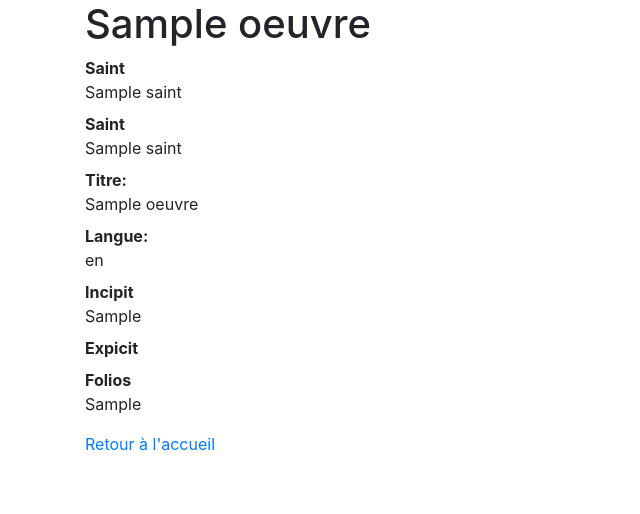
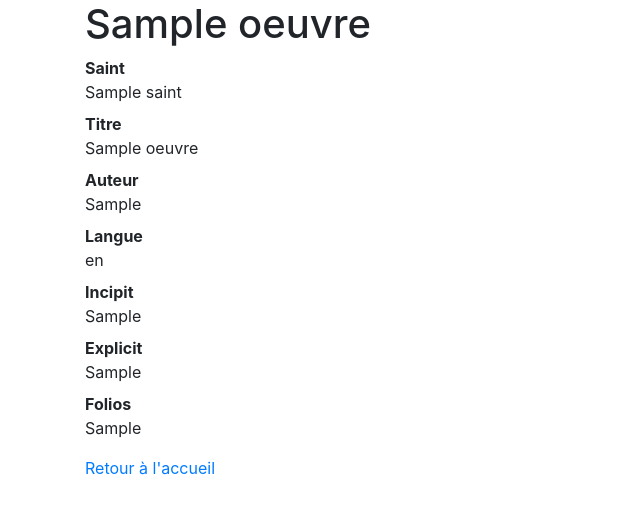
Before and after one commit to Chartes-TNAH/hagiograpy, a Flask app: page /oeuvre/1 in a window 1280 px wide. Shown: the part 66-580 px from the top of the page, without its empty margins (0-640 px from the left). Run offline with Flask 2, Linux system fonts and the light colour scheme; tables that the repository leaves empty hold one stand-in row (values such as "Sample post"); parts of the project's set-up code (start-up, migrations or seed data) failed here and were passed over; some libraries are stand-ins or nearby versions.

Commit message:
Correction du fichier pour supprimer l'affichage du champ en doublon et permettre l'affichage de l'explicit

```diff
--- a/Hagiograpy/Site/templates/pages/vie.html
+++ b/Hagiograpy/Site/templates/pages/vie.html
@@ -10,12 +10,12 @@
         <dl>
             <dt>Saint</dt><dd>{{saint.Nom_saint}}</dd>
             {% for saint in saints %}
-            <dt>Saint</dt><dd>{{saint.Nom_saint}}</dd>
             {% endfor %}
-            <dt>Titre:</dt><dd>{{oeuvre.Titre}}</dd>
-            <dt>Langue:</dt><dd>{{oeuvre.Langue}}</dd>
+            <dt>Titre</dt><dd>{{oeuvre.Titre}}</dd>
+            <dt>Auteur</dt><dd>{{oeuvre.Auteur}}</dd>
+            <dt>Langue</dt><dd>{{oeuvre.Langue}}</dd>
             <dt>Incipit</dt><dd>{{oeuvre.Incipit}}</dd>
-            <dt>Expicit</dt><dd>{{oeuvre.Expicit}}</dd>
+            <dt>Explicit</dt><dd>{{oeuvre.Explicit}}</dd>
             <dt>Folios</dt><dd>{{oeuvre.Folios}}</dd>
 
         </dl>
```
